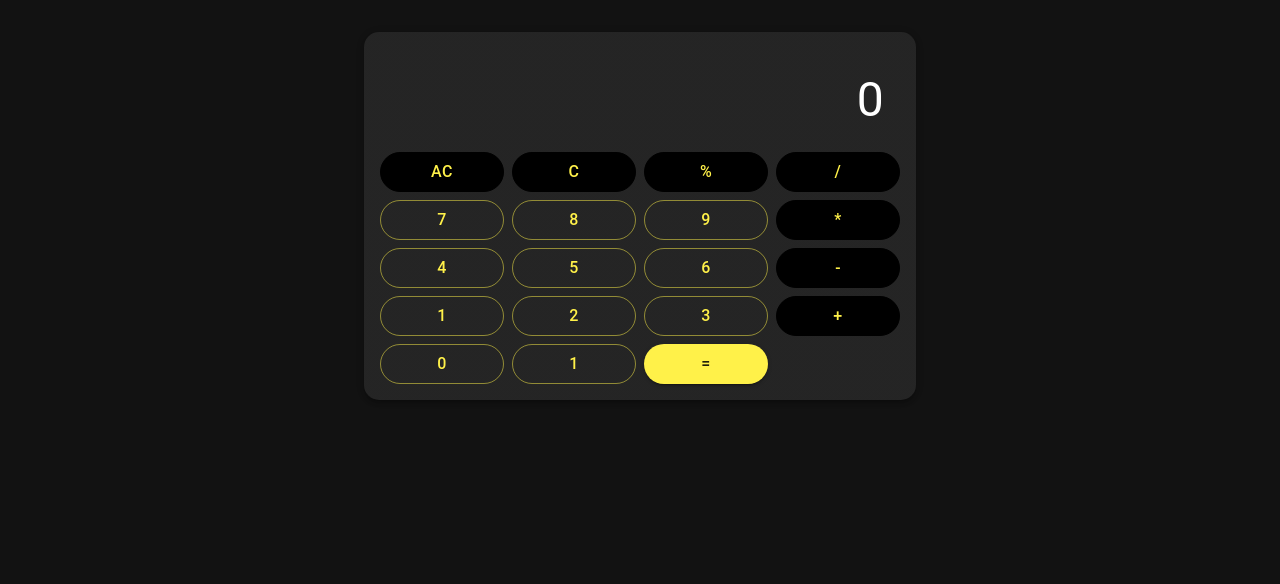
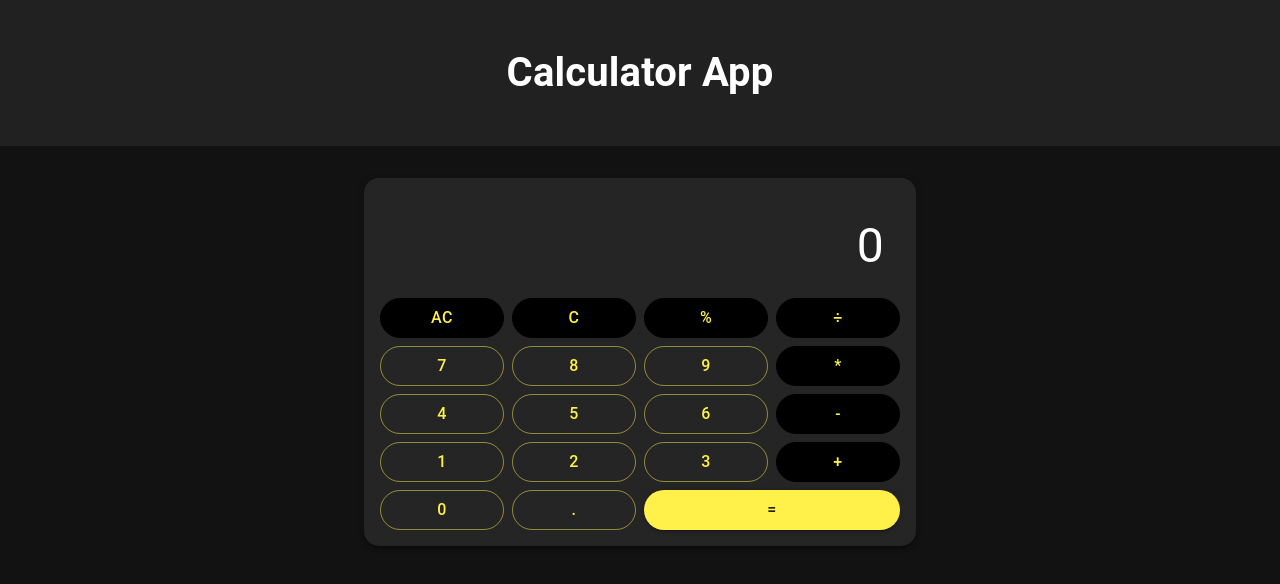
Before and after one commit to AkilaGunasekara/ReactJS-Calculator-App, a React (Create React App) app: page / in a window 1280 px wide. Shown: the top 584 px of the page. Built offline with nearby package versions, Linux system fonts and the light colour scheme.

Commit message:
Final Commit

```diff
--- a/package.json
+++ b/package.json
@@ -13,6 +13,7 @@
     "@types/node": "^16.18.27",
     "@types/react": "^18.2.6",
     "@types/react-dom": "^18.2.4",
+    "mdb-react-ui-kit": "^6.0.0",
     "react": "^18.2.0",
     "react-dom": "^18.2.0",
     "react-scripts": "5.0.1",
--- a/src/App.tsx
+++ b/src/App.tsx
@@ -1,7 +1,13 @@
-import { Button, Container, Grid, Paper, styled } from '@mui/material';
 import React, { useState } from 'react';
 import { GridOparationButton } from './GridOperationButton';
 import { GridDigitButton } from './GridDigitButton';
+import {
+  Button,
+  Container,
+  Grid,
+  Paper,
+  styled
+} from '@mui/material';
 
 const OutputContainer = styled("div")(({theme})=> ({
   width: "100%",
@@ -23,7 +29,7 @@ function App() {
   const [currentValue, setCurrentValue] = useState("0");
   const[Operation, setOperation] = useState("");
   const[prevValue, setPrevValue] = useState("");
-  const[overwrite, setOverwrite] = useState("");
+  const[overwrite, setOverwrite] = useState(true);
 
   const equals = () => {
     const val = calculate();
@@ -33,20 +39,72 @@ function App() {
     setOverwrite(true);
   };
 
-  const selectOperation = (operation: string) => {
-    setOperation(operation);
+  const calculate = () => {
+    if (!prevValue || !Operation) return currentValue;
+
+    const curr = parseFloat(currentValue);
+    const prev = parseFloat(prevValue);
+
+    console.log("curr", curr);
+    console.log("prev", prev);
+    let result;
+    switch (Operation) {
+      case "÷":
+        result = prev / curr;
+        break;
+      case "*":
+        result = prev * curr;
+        break;
+      case "-":
+        result = prev - curr;
+        break;
+      case "+":
+        result = prev + curr;
+        break;
+    }
+    console.log("result", result);
+    return result;
   };
 
+  const clear = () => {
+    setPrevValue("");
+    setOperation("");
+    setCurrentValue("0");
+    setOverwrite(true);
+  };
+
+  const del = () => {
+    setCurrentValue("0");
+    setOverwrite(true);
+  };
+
+  const percent = () => {
+    const curr = parseFloat(currentValue);
+    setCurrentValue((curr / 100).toString());
+  };
+
+  const selectOperation = (x: string) => {
+    if (prevValue) {
+      const val = calculate();
+      setCurrentValue(`${val}`);
+      setPrevValue(`${val}`);
+    } else {
+      setPrevValue(currentValue);
+    }
+    setOperation(x);
+    setOverwrite(true);
+  };
 
   const setDigit = (digit: string) => {
+    if (currentValue[0] === "0" && digit === "0") return;
+    if (currentValue.includes(".") && digit === ".") return;
 
-
-    if(overwrite && digit !== "."){
+    if (overwrite && digit !== ".") {
       setCurrentValue(digit);
+    } else {
+      setCurrentValue(`${currentValue}${digit}`);
     }
-
-    setCurrentValue('${currentValue}${digit}');
-
+    setOverwrite(false);
   };
 
 
@@ -57,26 +115,28 @@ function App() {
     <CalculatorBase elevation={3}>
       <Grid container spacing={1}>
         <Grid item xs={12}>
-              <OutputContainer>{currentValue}</OutputContainer>
+          <OutputContainer data-testid="output">
+            {currentValue}
+          </OutputContainer>
         </Grid>
         <Grid item container columnSpacing={1}>
           <GridOparationButton
             operation={"AC"}
-              selectOperation={selectOperation}
+            selectOperation={clear}
             selectedOperation={Operation}
           />
           <GridOparationButton
             operation={"C"}
-              selectOperation={selectOperation}
+            selectOperation={del}
             selectedOperation={Operation}
           />
           <GridOparationButton
             operation={"%"}
-              selectOperation={selectOperation}
+            selectOperation={percent}
             selectedOperation={Operation}
           />
           <GridOparationButton
-              operation={"/"}
+            operation={"÷"}
             selectOperation={selectOperation}
             selectedOperation={Operation}
           />
@@ -105,6 +165,7 @@ function App() {
           <GridDigitButton digit={"1"} enterDigit={setDigit} />
           <GridDigitButton digit={"2"} enterDigit={setDigit} />
           <GridDigitButton digit={"3"} enterDigit={setDigit} />
+
           <GridOparationButton
             operation={"+"}
             selectOperation={selectOperation}
@@ -112,19 +173,18 @@ function App() {
           />
         </Grid>
         <Grid item container columnSpacing={1}>
-              <GridDigitButton digit={"0"} enterDigit={setDigit} xs={6}/>
-              <GridDigitButton digit={"1"} enterDigit={setDigit} />
-              <Grid item xs={3}>
-                <Button fullWidth variant="contained">
+          <GridDigitButton xs={3} digit={"0"} enterDigit={setDigit} />
+          <GridDigitButton digit={"."} enterDigit={setDigit} />
+
+          <Grid item xs={6}>
+            <Button fullWidth variant="contained" onClick={equals}>
               =
             </Button>
           </Grid>
         </Grid>
       </Grid>
     </CalculatorBase>
-
   </Container>
-
 );
 }
 
--- /dev/null
+++ b/src/MyHeader.js
@@ -0,0 +1,17 @@
+import React from 'react';
+import ReactDOM from 'react-dom/client';
+import './MyHeaderStyles.css';
+
+class MyHeader extends React.Component {
+  render() {
+    return (
+      <div className="header">
+      <h1>Calculator App</h1>
+
+      </div>
+    );
+
+}
+}
+
+export default MyHeader;
--- /dev/null
+++ b/src/MyHeaderStyles.css
@@ -0,0 +1,12 @@
+
+
+.header {
+    background-color: #212121;
+    color: #ffffff;
+    display: flex;
+    justify-content:center;
+    align-items: center;
+    font-size: 20px;
+    margin: 0;
+    padding: 16px;
+  }
--- a/src/index.tsx
+++ b/src/index.tsx
@@ -3,13 +3,16 @@ import ReactDOM from 'react-dom/client';
 import App from './App';
 import theme from './theme';
 import { CssBaseline, ThemeProvider } from '@mui/material';
+import MyHeader from './MyHeader';
 
 
 const root = ReactDOM.createRoot(
   document.getElementById('root') as HTMLElement
 );
 root.render(
+
   <React.StrictMode>
+    <MyHeader/>
     <ThemeProvider theme={theme}>
       <CssBaseline/>
     <App />
```
Also changed, not shown: 1 other file (tests, documents, lock files or other folders). Lines whose indentation alone changed are shown as unchanged.
